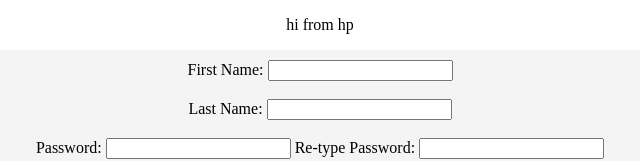
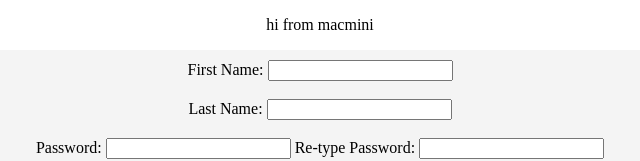
Before and after one commit to NguyenBrianL97/react-apply-application, a React (Create React App) app: page / in a window 1280 px wide. Shown: the top 161 px of the page, without its empty margins (320-960 px from the left). Built offline with nearby package versions, Linux system fonts and the light colour scheme.

Commit message:
commit from mac mini

```diff
--- a/src/components/Top.js
+++ b/src/components/Top.js
@@ -10,7 +10,7 @@ const pstyle = {
 
 function Top() {
   return(
-  <p>hi from hp</p>
+  <p>hi from macmini</p>
   )
 }
 
```
